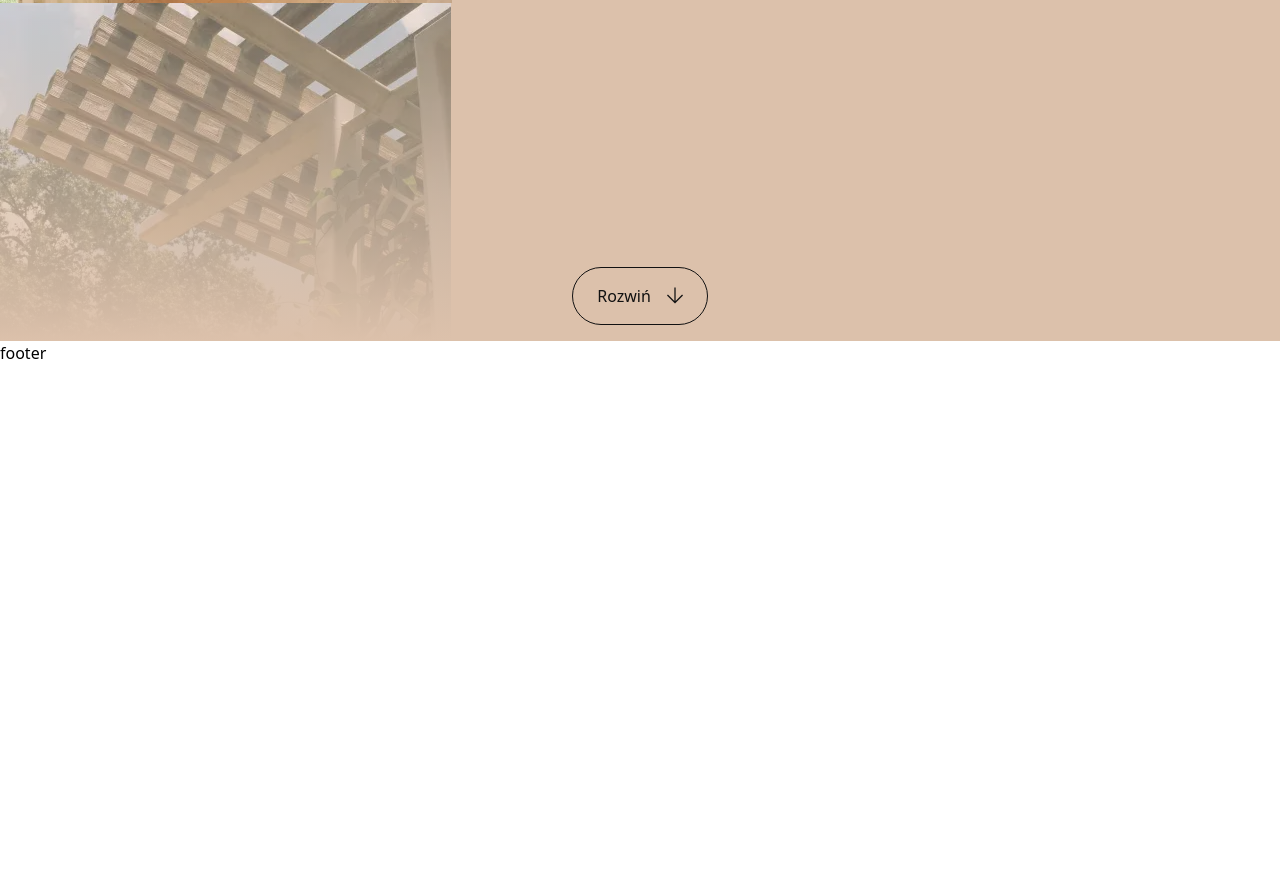
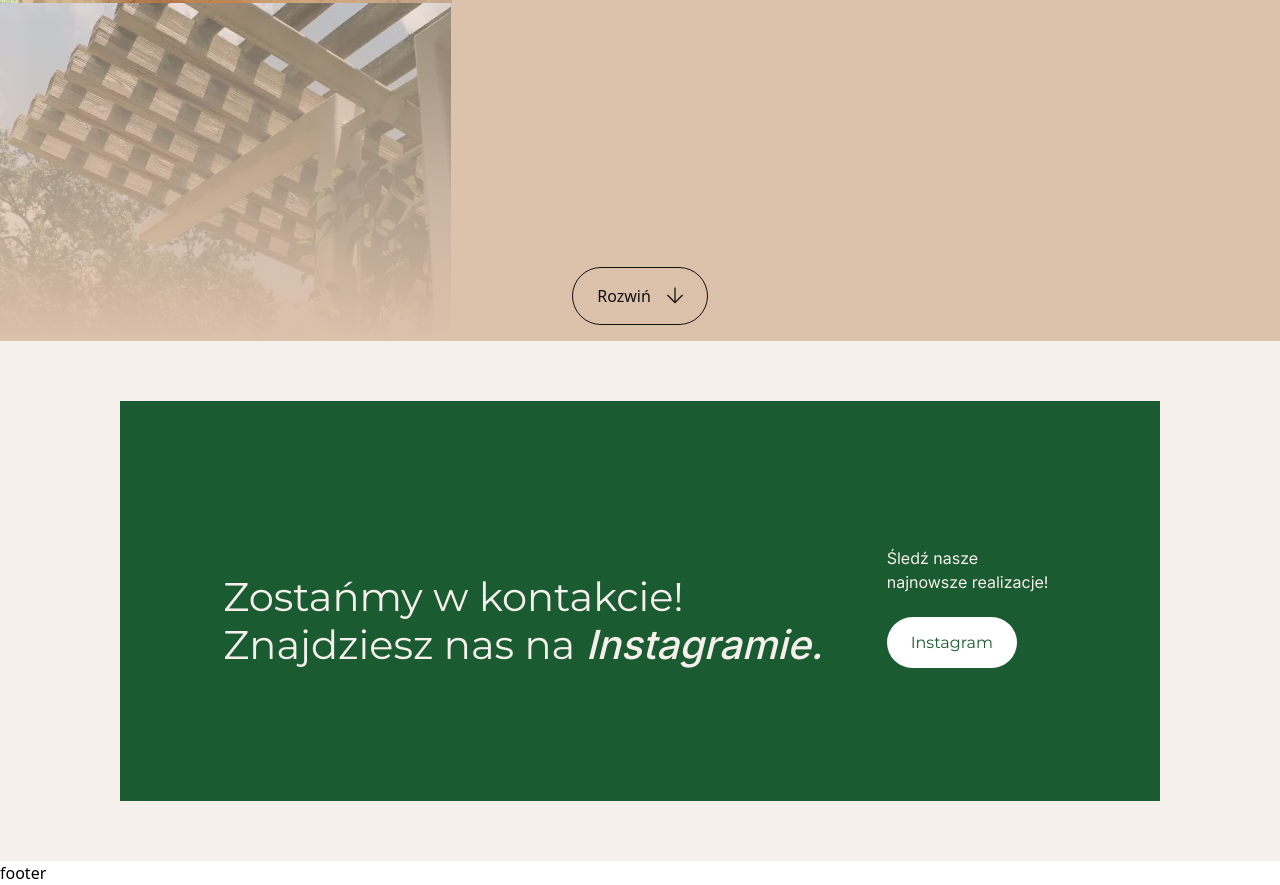
Before and after one commit to blazej-bryla/recruitment-exercises-adRespect, a website: page src/pages/index.html in a window 1280 px wide. Shown: the part 6193-7078 px from the top of the page. Before the commit the page ends 6558 px from the top, so only its background shows below. Drawn offline with nearby package versions, Linux system fonts and the light colour scheme; some packages are replaced by stand-ins of ours; files that its build step writes are made by us from their sources; a script that the page names is missing.

Commit message:
feat: created follow-us section

```diff
--- a/src/pages/index.html
+++ b/src/pages/index.html
@@ -461,6 +461,36 @@
           ></div>
         </div>
       </div>
+
+      <!-- FOLLOW US -->
+
+      <div
+        class="mx-auto flex w-full max-w-project items-center justify-center py-[60px]"
+      >
+        <div
+          class="font-montserrat flex w-full max-w-[1040px] flex-col items-center bg-green px-4 py-6 text-center text-2xl text-white lg:min-h-[400px] lg:flex-row lg:justify-center lg:gap-16 lg:text-start lg:text-[40px]"
+        >
+          <div
+            class="flex max-w-[600px] flex-col gap-4 lg:h-[120px] lg:justify-end"
+          >
+            <p>Zostańmy w kontakcie!</p>
+            <p
+              >Znajdziesz nas na
+              <span class="font-inter font-medium italic">Instagramie.</span></p
+            >
+          </div>
+          <div class="max-w-[170px] pt-6 lg:pt-0">
+            <p class="pb-6 font-inter text-base"
+              >Śledź nasze najnowsze realizacje!</p
+            >
+            <a
+              href="#"
+              class="rounded-[35px] bg-white px-6 py-4 text-base text-green"
+              >Instagram</a
+            >
+          </div>
+        </div>
+      </div>
     </main>
     <footer>
       <p>footer</p>
```
